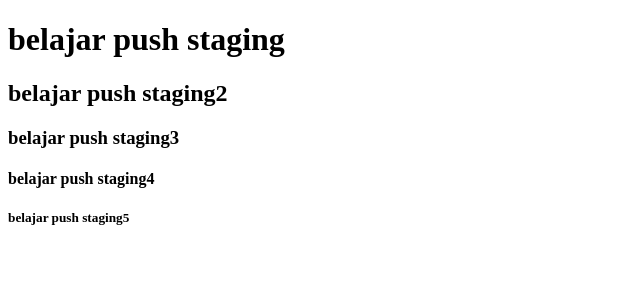
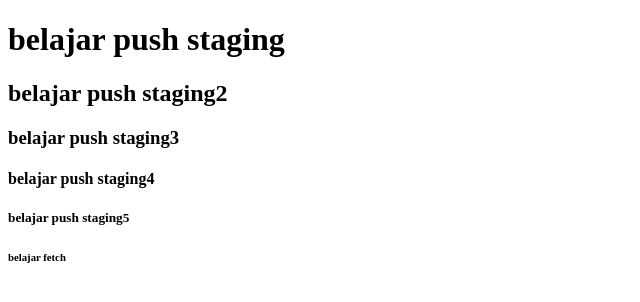
Before and after one commit to hamdanhamdani293/belajar-github, a plain HTML site: page header.html in a window 1280 px wide. Shown: the full height of the page, 0-640 px from the left. Drawn offline with Linux system fonts and the light colour scheme.

Commit message:
add element h6

```diff
--- a/header.html
+++ b/header.html
@@ -14,6 +14,7 @@
     <h3>belajar push staging3</h3>
     <h4>belajar push staging4</h4>
     <h5>belajar push staging5</h5>
+    <h6>belajar fetch</h6>
 </body>
 
 </html>
```
